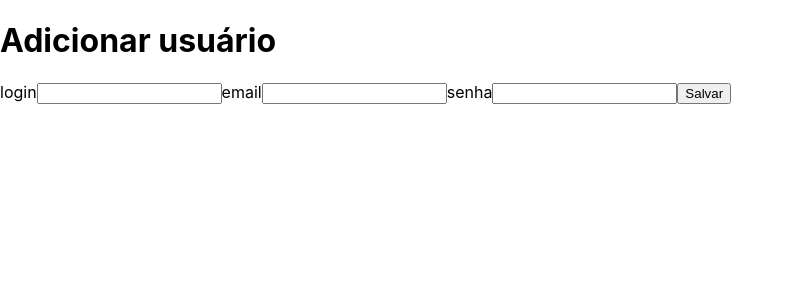
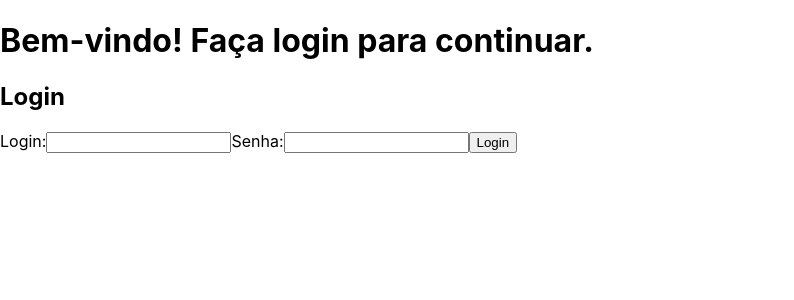
Before and after one commit to PH-Rocha/frontend, a React (Create React App) app: page / in a window 1280 px wide. Shown: the top 300 px of the page, without its empty margins (0-794 px from the left). Built offline with nearby package versions, Linux system fonts and the light colour scheme.

Commit message:
corrigindo o login

```diff
--- a/src/App.js
+++ b/src/App.js
@@ -1,11 +1,13 @@
 import './App.css';
 import { Routes,Route } from 'react-router-dom';
 import AddUsuario from './pages/adicionar';
+import LoginUsuario from './pages/Login'
 
 function App() {
   return (
     <>
       <Routes>
+        <Route index element={<LoginUsuario/>}/>
         <Route index element={<AddUsuario/>}/>
       </Routes>
     </>
--- a/src/components/LoginForm.js
+++ b/src/components/LoginForm.js
@@ -19,11 +19,16 @@ class login extends Component {
     console.log('Login:', login);
     console.log('Senha:', senhaAtual);
 
+    if (!login || !senhaAtual) {
+      console.error('Por favor, preencha todos os campos');
+      return;
+    }
+
     try {
       const response = await fetch('http://localhost:8080/api/usuario/login', {
         method: 'POST',
         headers: {
-          'content-Type:': 'application/json'
+          'Content-Type:': 'application/json'
         },
         body: JSON.stringify({ login, senhaAtual })
       });
--- a/src/services/request_api.js
+++ b/src/services/request_api.js
@@ -20,6 +20,6 @@ export async function modifcarSenha() {
   return await api.post('/usuario/modify-password').then(response=>response);
 }
 
-export async function logarUsuario(login) {
-  return await api.post(`/usuario/${login}`).then(response => response);
+export async function logarUsuario(credentials) {
+  return await api.post('/login', credentials).then(response => response);
 }
```
